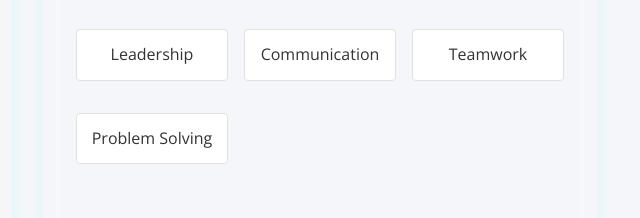
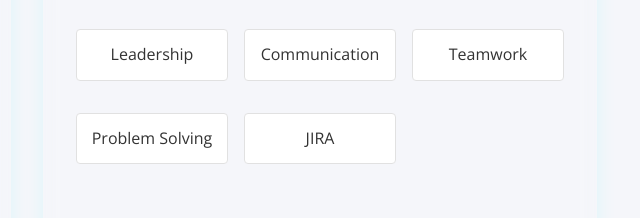
Before and after one commit to rushyendra28/resume, a plain HTML site: page index.html in a window 1280 px wide. Shown: the part 1062-1280 px from the top of the page, 613-1253 px from the left. Drawn offline with nearby package versions, Linux system fonts and the light colour scheme.

Commit message:
Update index.html

```diff
--- a/index.html
+++ b/index.html
@@ -86,6 +86,7 @@
                         <li>Communication</li>
                         <li>Teamwork</li>
                         <li>Problem Solving</li>
+                        <li>JIRA</li>
                     </ul>
                 </section>
 
```
